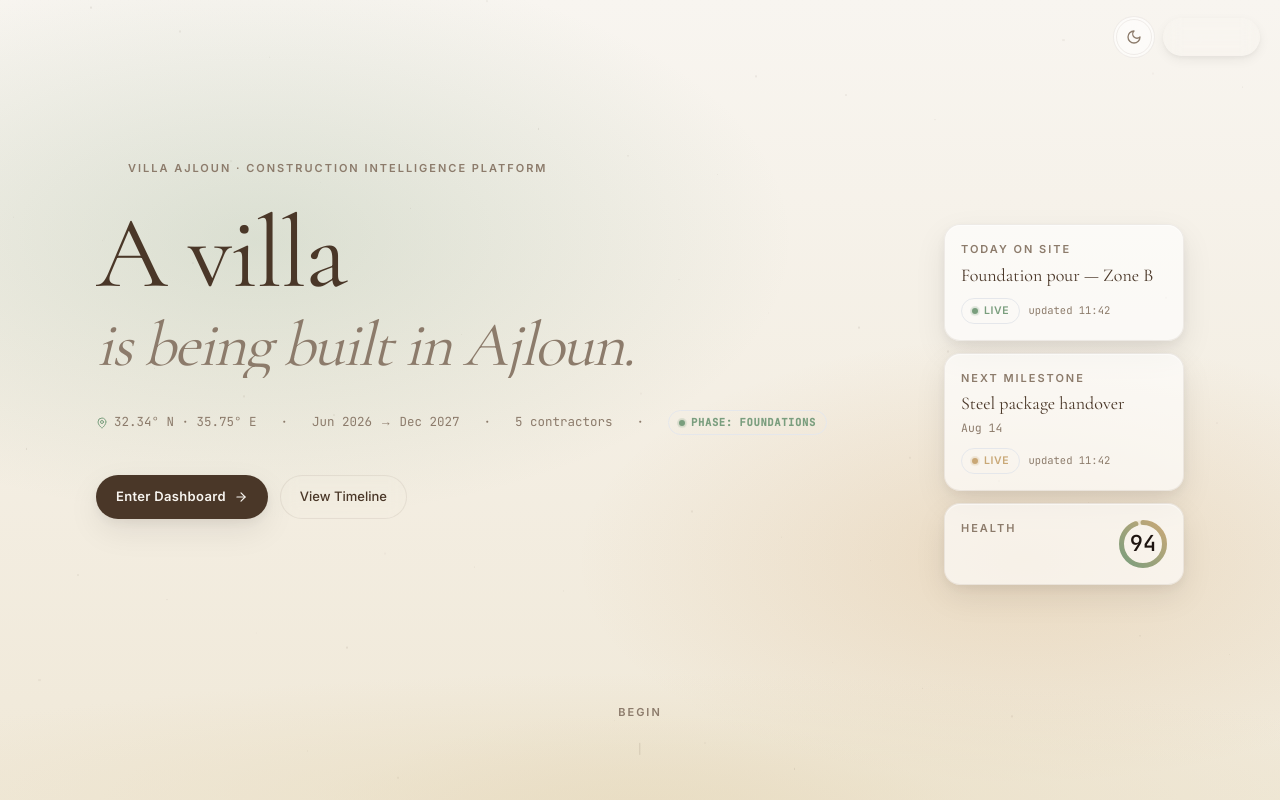
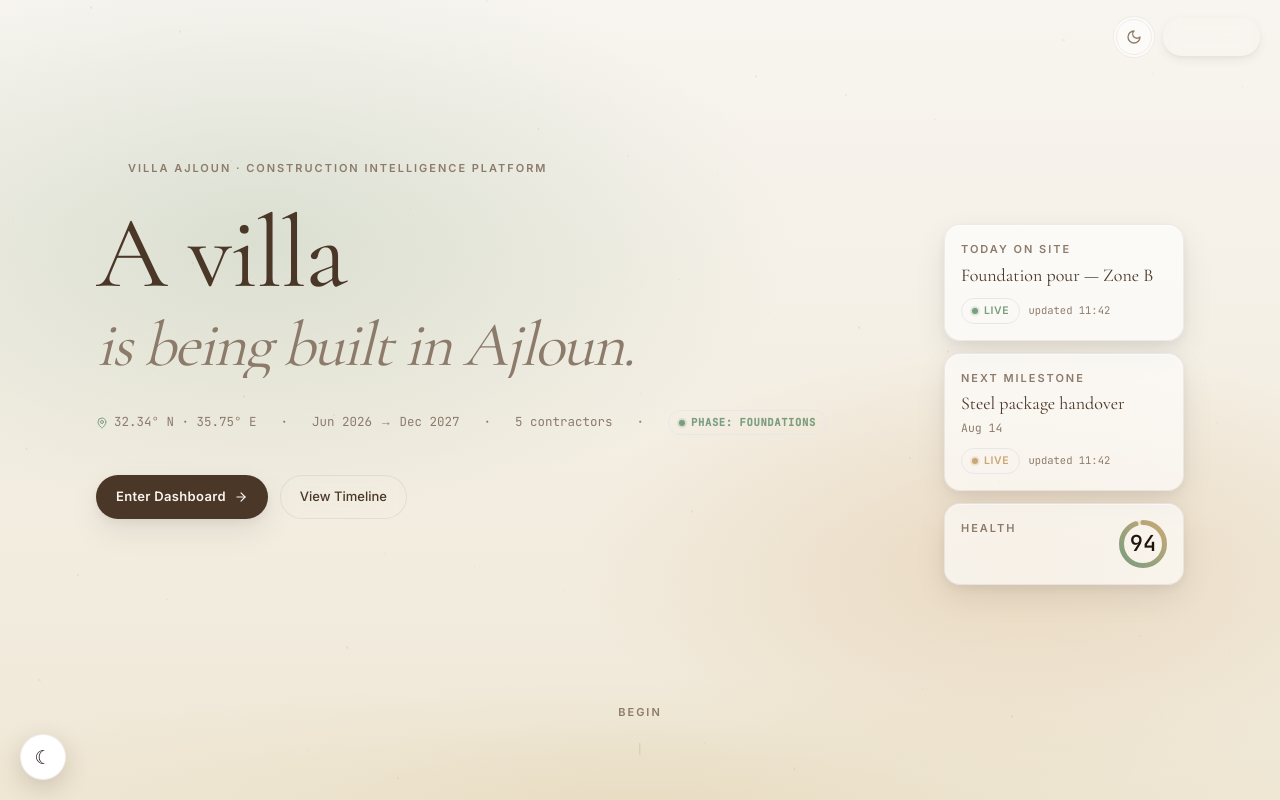
Before and after one commit to souhaibsmadi42/Villa-Master, a Next.js app: page / in a window 1280 px wide. Shown: the top 800 px of the page. Built offline with nearby package versions, Linux system fonts and the light colour scheme.

Commit message:
Add theme toggle button and initialization script

```diff
--- a/src/app/layout.tsx
+++ b/src/app/layout.tsx
@@ -8,8 +8,9 @@ export const metadata: Metadata = {
   description: 'A premium digital operating system for the Villa Ajloun project. Ajloun, Jordan.',
 };
 
-// Runs before paint → sets the saved theme with no flash of the wrong colors.
 const THEME_INIT = `try{var t=localStorage.getItem('va-theme');if(!t){t=window.matchMedia('(prefers-color-scheme:dark)').matches?'dark':'light';}document.documentElement.setAttribute('data-theme',t);}catch(e){}`;
+
+const THEME_WIRE = `(function(){function paint(){var dark=document.documentElement.getAttribute('data-theme')==='dark';var b=document.getElementById('vaThemeBtn');if(b)b.textContent=dark?'☀':'☾';}function init(){var b=document.getElementById('vaThemeBtn');if(b&&!b.dataset.wired){b.dataset.wired='1';b.addEventListener('click',function(){var cur=document.documentElement.getAttribute('data-theme')==='dark'?'dark':'light';var next=cur==='dark'?'light':'dark';document.documentElement.setAttribute('data-theme',next);try{localStorage.setItem('va-theme',next);}catch(e){}paint();});}paint();}if(document.readyState!=='loading')init();else document.addEventListener('DOMContentLoaded',init);})();`;
 
 export default function RootLayout({ children }: { children: React.ReactNode }) {
   return (
@@ -24,6 +25,21 @@ export default function RootLayout({ children }: { children: React.ReactNode })
       </head>
       <body className="font-sans antialiased">
         {children}
+        <button
+          id="vaThemeBtn"
+          aria-label="Toggle dark / light theme"
+          style={{
+            position: 'fixed', bottom: '20px', left: '20px', zIndex: 2147483000,
+            width: '46px', height: '46px', borderRadius: '50%',
+            border: '1px solid var(--glass-stroke)', background: 'var(--c-surface)',
+            color: 'var(--c-text)', boxShadow: '0 8px 24px rgba(74,55,40,0.20)',
+            cursor: 'pointer', fontSize: '19px', lineHeight: 1,
+            display: 'flex', alignItems: 'center', justifyContent: 'center',
+          }}
+        >
+          ☾
+        </button>
+        <script dangerouslySetInnerHTML={{ __html: THEME_WIRE }} />
       </body>
     </html>
   );
```
